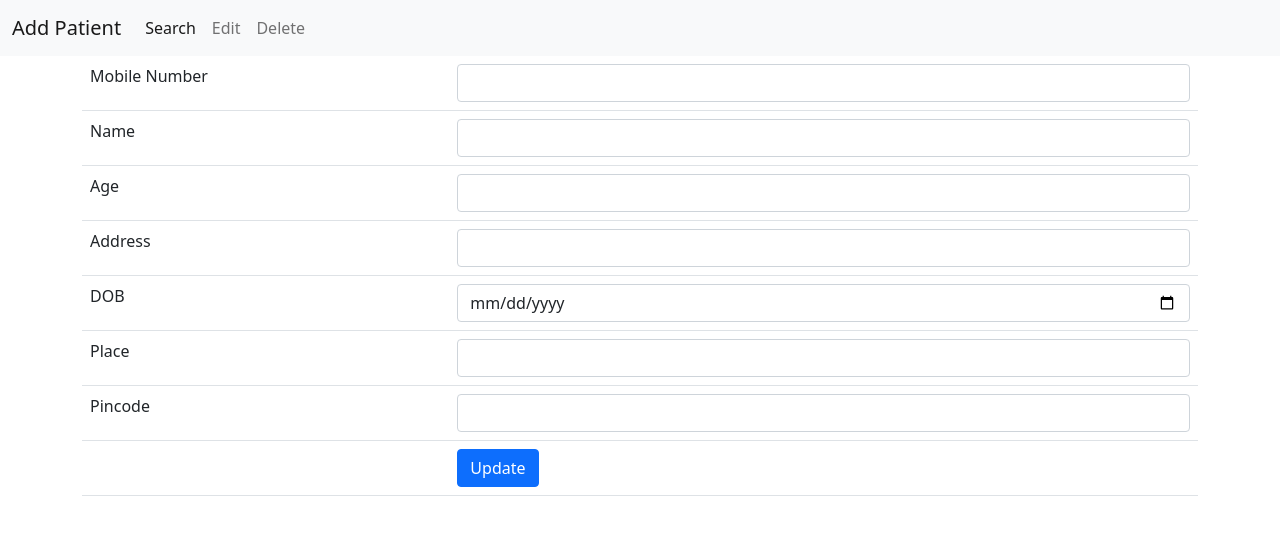
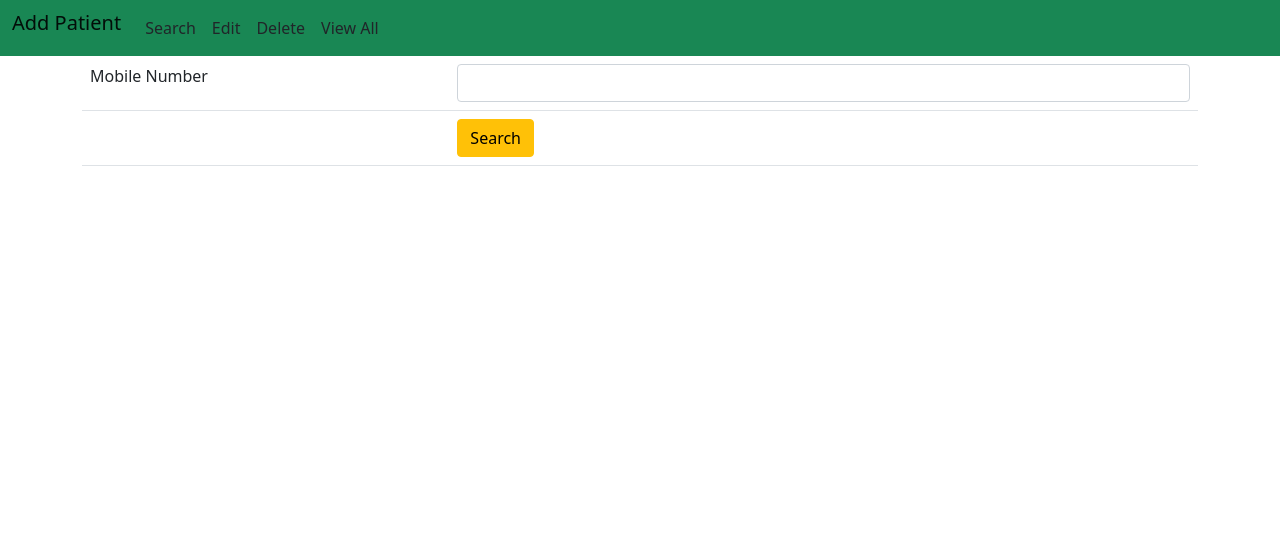
Before and after one commit to DasiripalliJoshna/hospitalapp, a Flask app: page /update in a window 1280 px wide. Shown: the top 535 px of the page. Run offline with Flask 2, Linux system fonts and the light colour scheme.

Commit message:
-hospital

```diff
--- a/hospital.py
+++ b/hospital.py
@@ -1,5 +1,3 @@
-from os import abort
-
 from flask import Flask, render_template, request
 import sqlite3 as sql
 
@@ -86,20 +84,9 @@ def search_patient():
 @hospital.route("/delete",methods = ["GET","POST"])
 def delete_patient():
     if request.method == "POST":
-        getname = request.form["name"]
         getmobnumber = request.form["mobnumber"]
-        getage = request.form["age"]
-        getaddress = request.form["address"]
-        getdob = request.form["dob"]
-        getplace = request.form["place"]
-        getpincode = request.form["pincode"]
-        print(getname)
         print(getmobnumber)
-        print(getage)
-        print(getaddress)
-        print(getdob)
-        print(getplace)
-        print(getpincode)
+
 
         try:
             connection.execute("delete from patient where mobnumber="+getmobnumber)
@@ -121,11 +108,27 @@ def update_patient():
         place = request.form["place"]
         pincode = request.form["pincode"]
         try:
-            connection.execute("update patient set name='"+name+"',age="+age+",address='"+address+"',dob='"+dob+"',place='"+place+"',pincode="+pincode+" where mobnumber="+mobnumber)
+            query="update patient set name='"+name+"',age="+age+",address='"+address+"',dob='"+dob+"',place='"+place+"',pincode="+pincode+" where mobnumber="+mobnumber
+            print(query)
+            connection.execute(query)
             connection.commit()
             print("Updated Successfully")
+            return redirect("/viewall")
         except Exception as e:
             print(e)
+
+    return render_template("update.html")
+
+@hospital.route("/updatesearch",methods = ["GET","POST"])
+def update_search_patient():
+    if request.method == "POST":
+        getmobnumber=request.form["mobnumber"]
+        print(getmobnumber)
+        cursor = connection.cursor()
+        count = cursor.execute("select * from patient where mobnumber="+getmobnumber)
+        result = cursor.fetchall()
+        print(len(result))
+        return render_template("update.html", searchpatient=result)
 
     return render_template("update.html")
 
--- a/templates/admin.html
+++ b/templates/admin.html
@@ -5,7 +5,7 @@
     <meta charset="UTF-8">
     <meta http-equiv="X-UA-Compatible" content="IE=edge">
     <meta name="viewport" content="width=device-width, initial-scale=1.0">
-    <title>admin</title>
+    <title>User Admin</title>
 </head>
 <body>
     <div class="container">
@@ -23,7 +23,7 @@
                         </tr>
                         <tr>
                             <td></td>
-                            <td><button class="btn btn-warning">login</button></td>
+                            <td><button class="btn btn-success">login</button></td>
                         </tr>
                     </table>
                 </form>
--- a/templates/update.html
+++ b/templates/update.html
@@ -8,22 +8,28 @@
     <title>Update</title>
 </head>
 <body>
-    <nav class="navbar navbar-expand-lg navbar-light bg-light">
+    <nav class="navbar navbar-expand-lg navbar-light bg-success">
         <div class="container-fluid">
-          <a class="navbar-brand" href="/dashboard">Add Patient</a>
+
           <button class="navbar-toggler" type="button" data-bs-toggle="collapse" data-bs-target="#navbarNav" aria-controls="navbarNav" aria-expanded="false" aria-label="Toggle navigation">
             <span class="navbar-toggler-icon"></span>
           </button>
           <div class="collapse navbar-collapse" id="navbarNav">
             <ul class="navbar-nav">
               <li class="nav-item">
-                <a class="nav-link active" aria-current="page" href="/search">Search</a>
+                <a class="navbar-brand" href="/dashboard">Add Patient</a>
               </li>
               <li class="nav-item">
-                <a class="nav-link" href="/update">Edit</a>
+                <a class="nav-link text-dark active" aria-current="page" href="/search">Search</a>
               </li>
               <li class="nav-item">
-                <a class="nav-link" href="/delete">Delete</a>
+                <a class="nav-link text-dark " href="/updatesearch">Edit</a>
+              </li>
+              <li class="nav-item">
+                <a class="nav-link text-dark " href="/delete">Delete</a>
+              </li>
+              <li class="nav-item">
+                <a class="nav-link text-dark " href="/viewall">View All</a>
               </li>
             </ul>
           </div>
@@ -32,41 +38,58 @@
     <div class="container">
         <div class="row">
             <div class="col">
-                <form action="/update" method="post">
+                <form action="/updatesearch" method="post">
                     <table class="table">
                         <tr>
                             <td>Mobile Number</td>
                             <td> <input type="number" name="mobnumber" class="form-control"> </td>
                         </tr>
                         <tr>
+                          <td></td>
+                          <td> <button type="submit" class="btn btn-warning">Search</button> </td>
+                      </tr>
+
+                      </table>
+                      </form>
+                      <form action="/update" method="post">
+                      {% for i in searchpatient %}
+
+                      <table class="table">
+
+                        <tr>
                             <td>Name</td>
-                            <td> <input type="text" name="name" class="form-control"> </td>
+                            <td> <input value={{i[1]}} type="text" name="name" class="form-control"> </td>
                         </tr>
                         <tr>
+                          <td>Mobile number</td>
+                          <td> <input readonly value={{i[2]}} type="text" name="mobnumber" class="form-control"> </td>
+                      </tr>
+                        <tr>
                             <td>Age</td>
-                            <td> <input type="number" name="age" class="form-control"> </td>
+                            <td> <input value={{i[3]}} type="number" name="age" class="form-control"> </td>
                         </tr>
                         <tr>
                             <td>Address</td>
-                            <td> <input type="text" name="address" class="form-control"> </td>
+                            <td> <input value={{i[4]}} type="text" name="address" class="form-control"> </td>
                         </tr>
                         <tr>
                             <td>DOB</td>
-                            <td> <input type="date" name="dob" class="form-control"> </td>
+                            <td> <input value={{i[5]}} type="date" name="dob" class="form-control"> </td>
                         </tr>
                         <tr>
                             <td>Place</td>
-                            <td> <input type="text" name="place" class="form-control"> </td>
+                            <td> <input value={{i[6]}} type="text" name="place" class="form-control"> </td>
                         </tr>
                         <tr>
                             <td>Pincode</td>
-                            <td> <input type="number" name="pincode" class="form-control"> </td>
+                            <td> <input value={{i[7]}} type="number" name="pincode" class="form-control"> </td>
                         </tr>
                         <tr>
                             <td></td>
                             <td><button type="submit" class="btn btn-primary">Update</button></td>
                         </tr>
                     </table>
+                    {% endfor %}
                 </form>
             </div>
         </div>
```
Also changed, not shown: templates/dashboard.html (+12 -5 lines), templates/delete.html (+9 -6 lines), templates/search.html (+9 -9 lines), templates/viewall.html (+11 -5 lines), Hospital.db.
